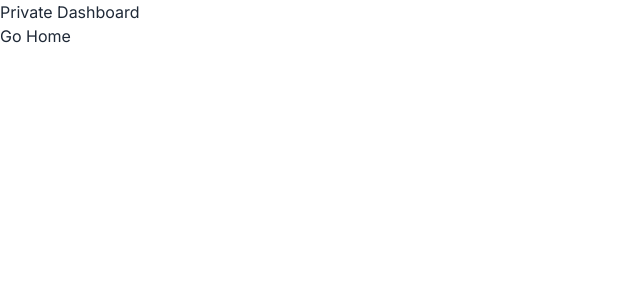
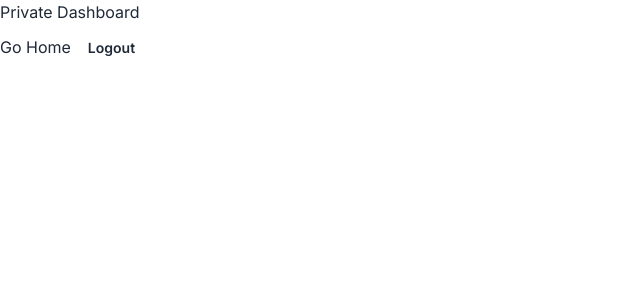
Before and after one commit to chrisrod115/codefast-blueprint, a Next.js app: page /dashboard in a window 1280 px wide. Shown: the top 300 px of the page, without its empty margins (0-640 px from the left). Built offline with nearby package versions, Linux system fonts and the light colour scheme; no server answers; sample sign-in values are in the browser's storage.

Commit message:
Implement authentication in LayoutPrivate and add ButtonLogout component to Dashboard

```diff
--- a/app/dashboard/layout.js
+++ b/app/dashboard/layout.js
@@ -1,7 +1,11 @@
-import { auth } from "@auth";
+import { auth } from "@/auth";
+import { redirect } from "next/navigation";
 
-function LayoutPrivate({ children }) {
+export default async function LayoutPrivate({ children }) {
+  const session = await auth();
+
+  if (!session) {
+    redirect("/");
+  }
   return children;
 }
-
-export default LayoutPrivate;
--- a/app/dashboard/page.js
+++ b/app/dashboard/page.js
@@ -1,9 +1,12 @@
 import Link from "next/link";
+import ButtonLogout from "@/components/ButtonLogout";
+
 export default function Dashboard() {
   return (
     <main>
       <h1>Private Dashboard</h1>
       <Link href="/">Go Home</Link>
+      <ButtonLogout />
     </main>
   );
 }
--- /dev/null
+++ b/components/ButtonLogout.js
@@ -0,0 +1,12 @@
+"use client";
+
+import { signOut } from "next-auth/react";
+const ButtonLogout = () => {
+  return (
+    <button className="btn btn-ghost" onClick={() => signOut()}>
+      Logout
+    </button>
+  );
+};
+
+export default ButtonLogout;
```
